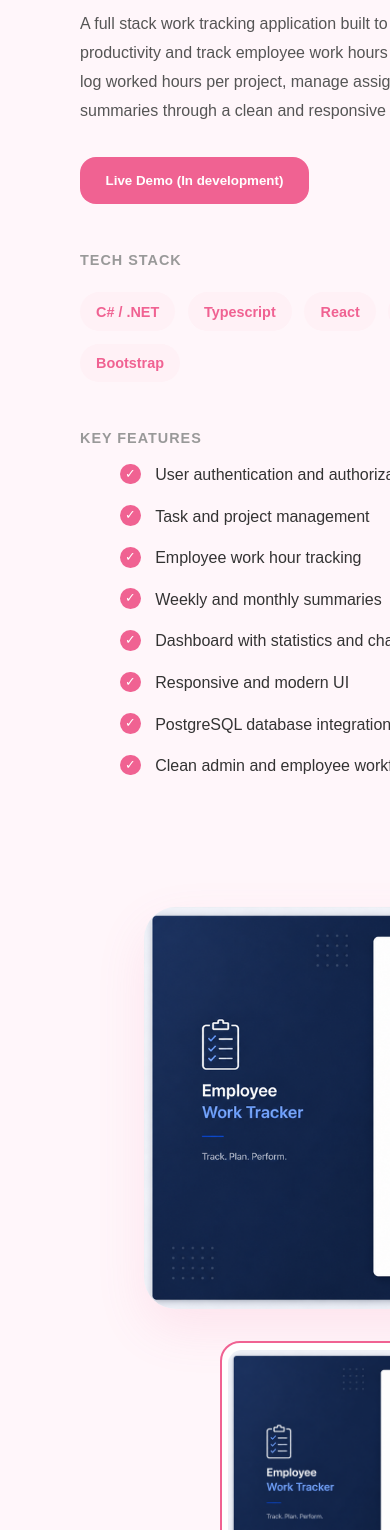
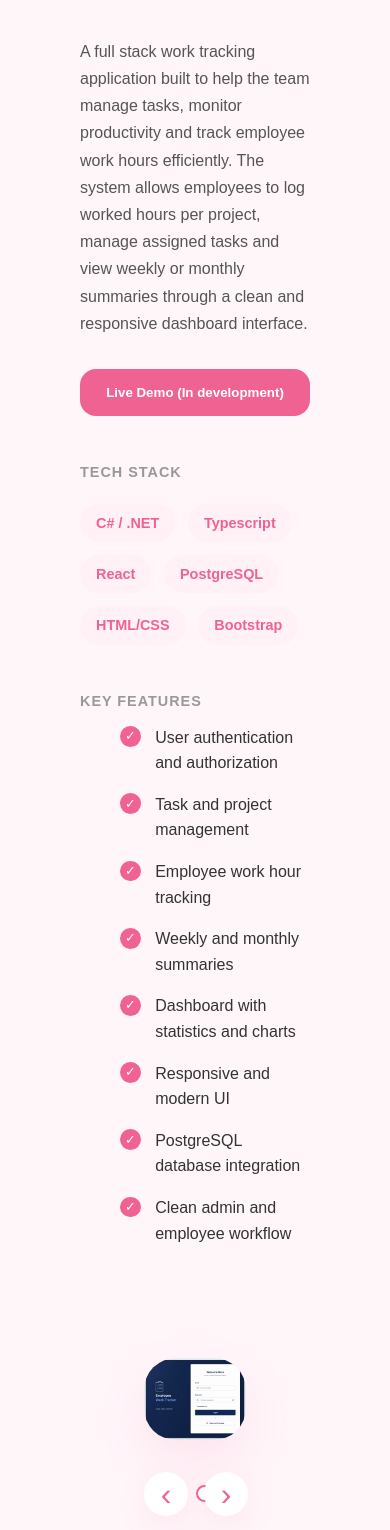
Before and after one commit to Mal-wina/Portfolio, a React (Vite) app in the folder portfolio/: page /projects/work-tracker in a window 390 px wide. Shown: the part 470-2000 px from the top of the page. Built offline with nearby package versions, Linux system fonts and the light colour scheme.

Commit message:
fixing projects layouts

```diff
--- a/portfolio/src/App.css
+++ b/portfolio/src/App.css
@@ -1001,20 +1001,74 @@ button {
 
   .case-page {
     padding: 0 1rem;
+    width: 100%;
+    max-width: 100%;
+    padding: 0 1rem;
+    margin: 3rem auto;
+    overflow-x: hidden;
+  }
+
+  .case-page * {
+    min-width: 0;
+  }
+
+   .case-layout {
+    grid-template-columns: 1fr;
+    gap: 2rem;
   }
 
   .case-sidebar h1 {
-    font-size: 3rem;
+    font-size: 2.8rem;
+    line-height: 1.05;
+    overflow-wrap: break-word;
+  }
+
+  .case-sidebar p {
+    font-size: 1rem;
+    line-height: 1.7;
+    overflow-wrap: break-word;
+  }
+
+  .case-buttons button {
+    width: 100%;
+    max-width: 100%;
+  }
+
+  .case-main {
+    width: 100%;
+    max-width: 100%;
+  }
+
+  .case-main-image {
+    width: 100%;
+    height: auto;
   }
 
   .case-slider {
-    flex-direction: column;
+    display: grid;
+    grid-template-columns: 44px 1fr 44px;
+    gap: 0.5rem;
+  }
+
+  .slider-arrow {
+    width: 44px;
+    height: 44px;
   }
 
   .case-thumbnails {
+    grid-template-columns: repeat(2, 1fr);
+    gap: 0.5rem;
+  }
+
+  .case-info-grid {
     grid-template-columns: 1fr;
   }
+
+  .project-tags {
+    max-width: 100%;
+  }
 }
+
 @media (max-width: 768px) {
   html,
   body,
```
